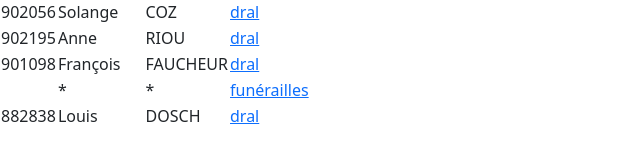
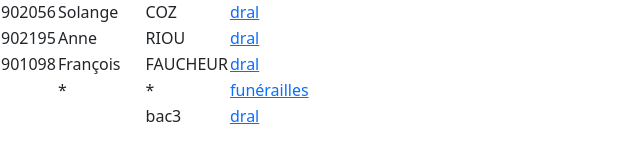
Before and after one commit to awelvor/enoria, a Jekyll site: the page built from data.md, in a window 1280 px wide. Shown: the part 161-324 px from the top of the page, without its empty margins (0-640 px from the left). Built offline with Jekyll 4.4.1, drawn with Linux system fonts in a browser that asks for light colours; our own code applies the rules of GitHub Pages for plain Markdown files.

Commit message:
Update data.md

```diff
--- a/data.md
+++ b/data.md
@@ -9,4 +9,4 @@
 | 902195 | Anne | RIOU |[dral](https://web.enoria.app/tools/documentspdf/?p=902195&g=29621&titredoc=&doc=23355&orientation=landscape&preview=pdf&format=a4&optionsName=mybac,mydepot,mydist&optionsValue=Trois,Zero,Zero)|
 | 901098| François | FAUCHEUR |[dral](https://web.enoria.app/tools/documentspdf/?p=901098&g=29621&titredoc=&doc=23355&orientation=landscape&preview=pdf&format=a4&optionsName=mybac,mydepot,mydist&optionsValue=Trois,Zero,Zero) |
 | | * | * |[funérailles](https://web.enoria.app/tools/documentspdf/?p=1042904,1032503,1060976,1054182,1032576,1040757,1045837,1054203,902273,1040748,902590,1040786,1054219,1054241,1060995,1061635,901398,1040769,1051692,1055913,1039011,901407,902109,1033084,1033972,1045830,1058278,1045857,1045849,1040811,902129,1033342,901524,1038993,1053367,1045876,901443,901531,1053384,1045864,1058248,1040815,901449,1033994,901457,1045814,901744,1047955,890300,1045817&titredoc=&doc=23168&orientation=portrait&preview=html&format=a4)|
-| 882838 | Louis | DOSCH |[dral](https://web.enoria.app/tools/documentspdf/?p=882838&g=29621&titredoc=&doc=23355&orientation=landscape&preview=pdf&format=a4&optionsName=mybac,mydepot,mydist&optionsValue=Trois,Zero,Zero)|
+|  |  | bac3 |[dral](https://web.enoria.app/tools/documentspdf/g=29621&titredoc=&doc=23355&orientation=landscape&preview=pdf&format=a4&optionsName=mybac,mydepot,mydist&optionsValue=Trois,Zero,Zero)|
```
